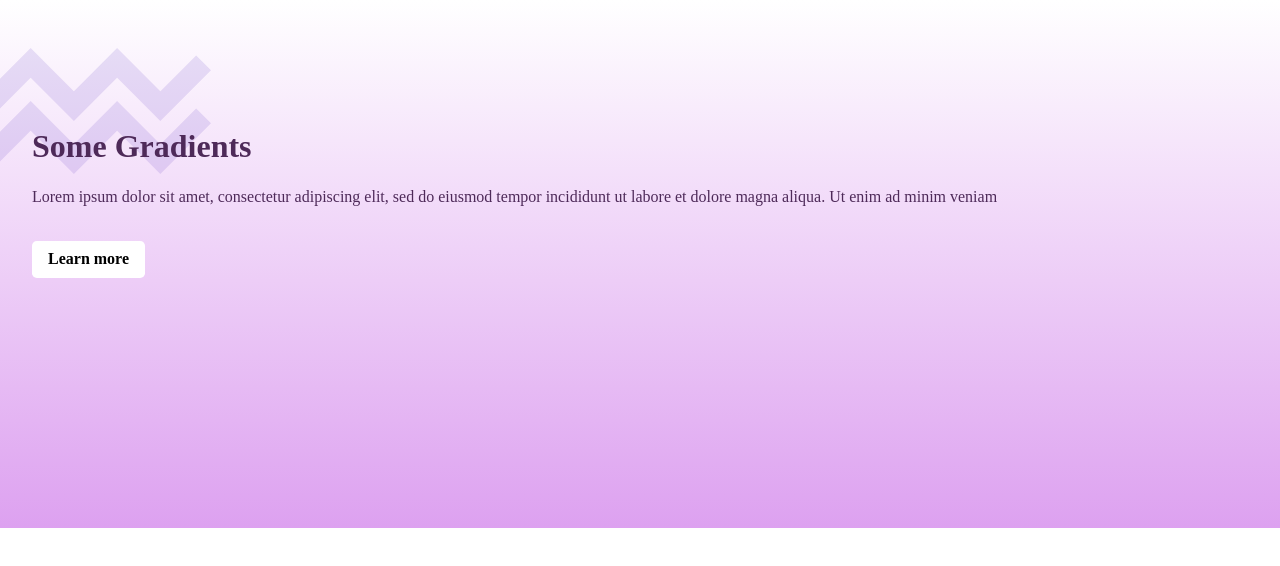
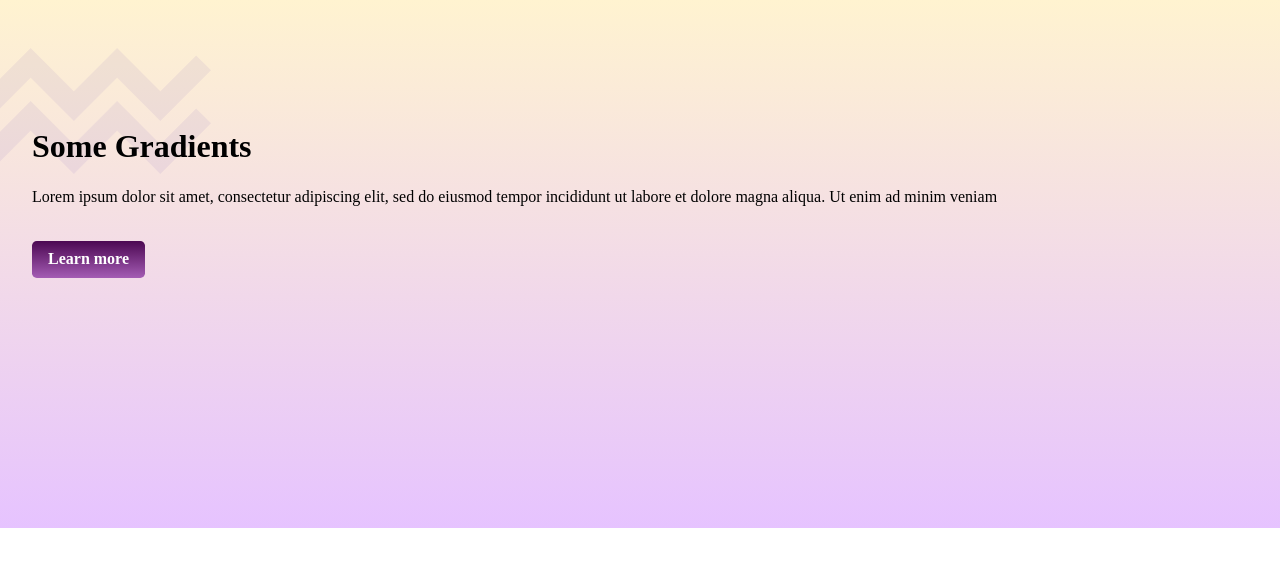
Before and after one commit to dev-arpita/UI-gradients, a plain HTML site: page index.html in a window 1280 px wide. Drawn offline with nearby package versions, Linux system fonts and the light colour scheme.

Commit message:
Challenge 2: Button Gradient

```diff
--- a/index.css
+++ b/index.css
@@ -1,4 +1,5 @@
-html, body {
+html,
+body {
     margin: 0;
     padding: 0;
 }
@@ -10,9 +11,8 @@ body {
 .container {
     padding: 4em 2em;
     height: 50vh;
-    color: #4e2a59;
-    background: rgb(221,161,240);
-background: linear-gradient(0deg, rgba(221,161,240,1) 0%, rgba(255,255,255,1) 100%);
+    color: black;
+    background: linear-gradient(180deg, rgba(255, 243, 208, 1) 0%, rgba(230, 195, 255, 1) 100%);
     position: relative;
     z-index: 1;
 }
@@ -30,7 +30,7 @@ img {
     left: -20px;
     top: 3em;
     z-index: -1;
-    opacity: 0.4;
+    opacity: 0.2;
 }
 
 a {
@@ -39,8 +39,9 @@ a {
     padding: .6em 1em;
     margin-top: 1em;
     display: inline-block;
-    background: white;
-    color: black;
+    color: white;
     font-weight: bold;
     border-radius: .3em;
+    background: rgb(164, 92, 180);
+    background: linear-gradient(0deg, rgba(164, 92, 180, 1) 0%, rgba(76, 8, 82, 1) 100%);
 }
```
